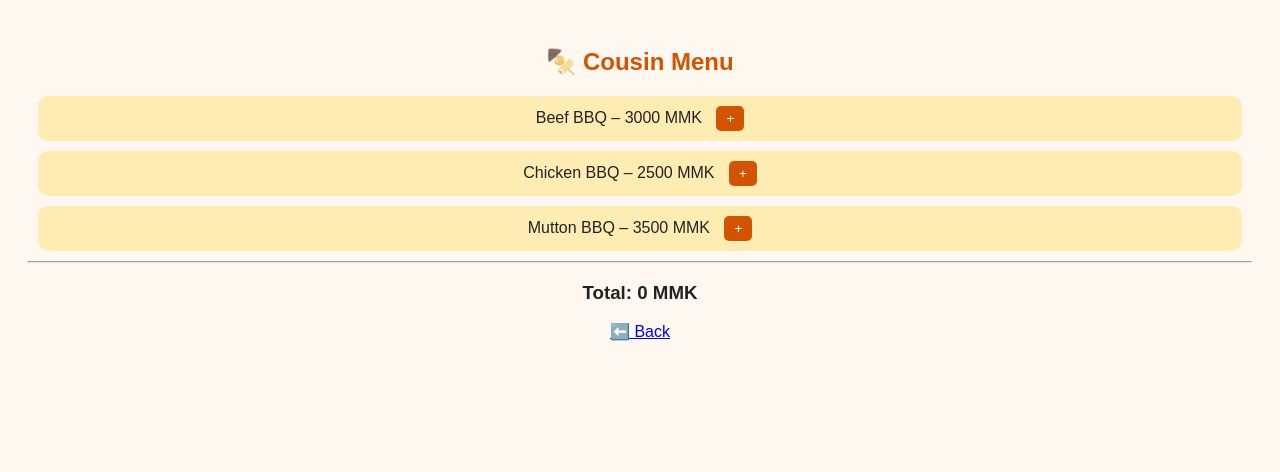
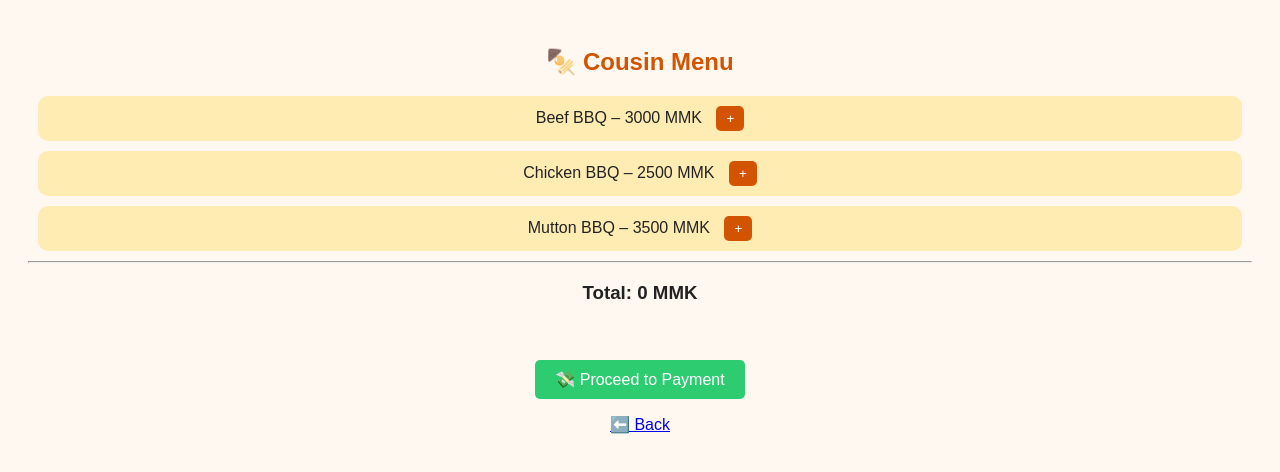
Before and after one commit to yewin5375/Cousin-, a plain HTML site: page order.html in a window 1280 px wide. Drawn offline with Linux system fonts and the light colour scheme.

Commit message:
Update order.html

```diff
--- a/order.html
+++ b/order.html
@@ -25,6 +25,8 @@
   <hr>
   <h3>Total: <span id="total">0</span> MMK</h3>
 
+  <br>
+<a class="btn" href="payment.html">💸 Proceed to Payment</a>
   <script>
     let total = 0;
     function addToTotal(price) {
```
